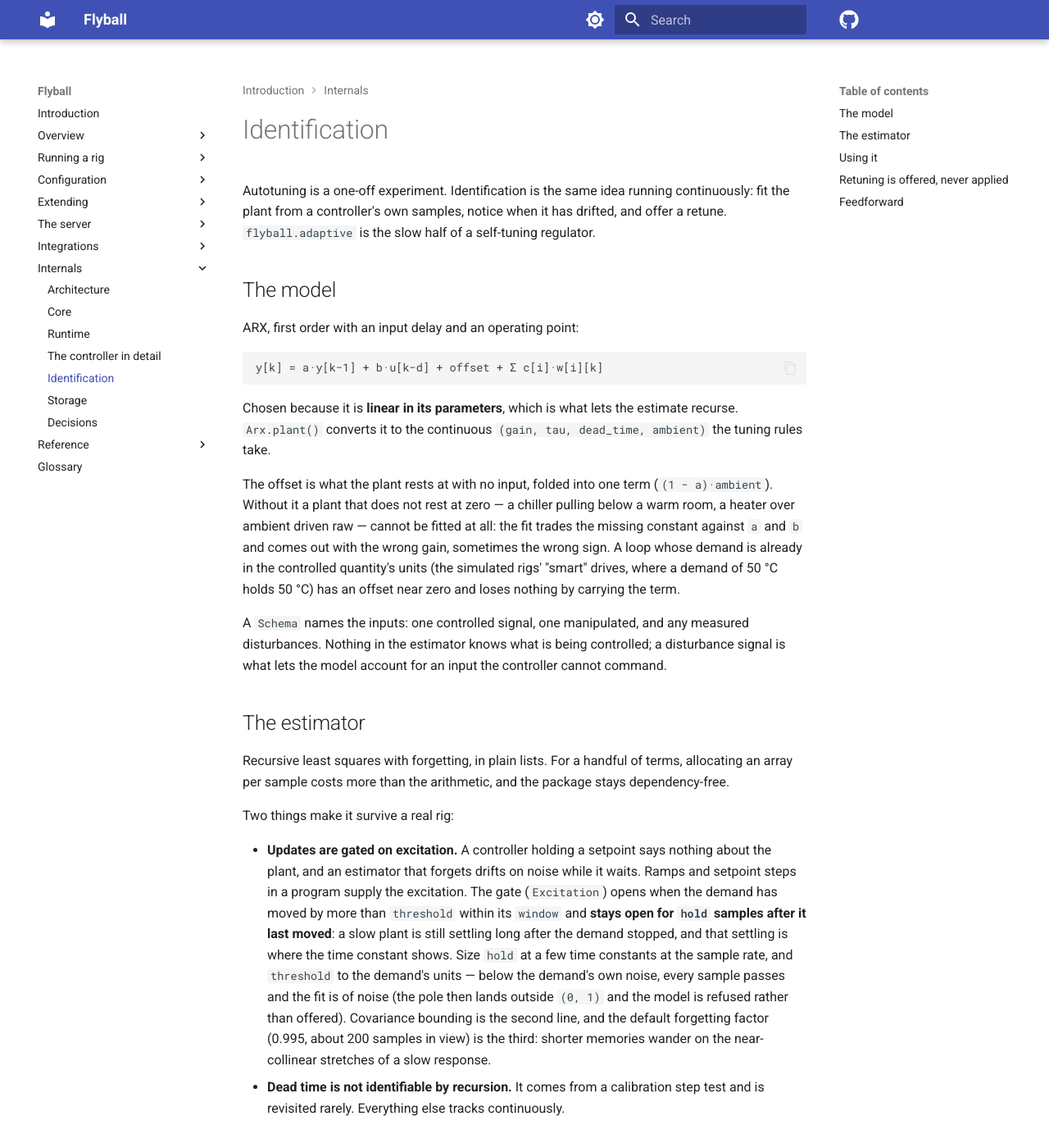
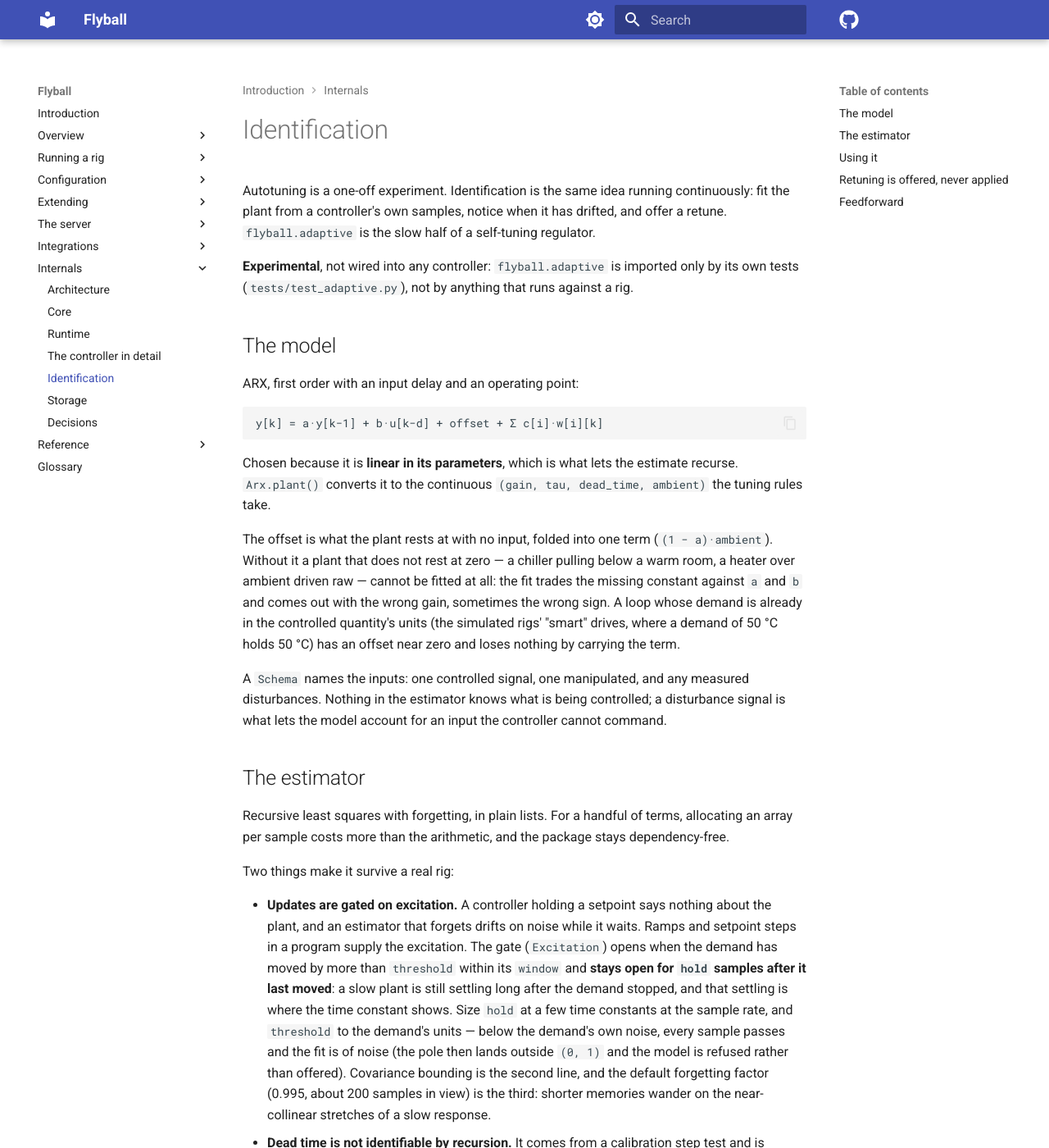
Before and after one commit to bengineer42/flyball, an MkDocs documentation site: the page built from book/src/6-internals/identification.md, in a window 1280 px wide and 1400 px high. Shown: the whole window at 82% size. Built offline with MkDocs 1.6.1 and Material for MkDocs 9.7.7, drawn with Linux system fonts in a browser that asks for light colours; comment, search, counter and statistics services are not loaded; the version menu is left out; some of the changed text lies outside the part shown.

Commit message:
book: fix two dead imports on free pages (FD-09 half)
simulation.md's Bench/Controller example imported Controller from
flyball.control, which doesn't export it (it moved to
flyball.model.controller with the registry redesign). identification.md's
adaptive example imported Transfer and ValueSource from flyball.control
for the same reason -- Transfer lives in flyball.model.law, ValueSource in
flyball.model.controller.

Verified: uv run python -c with the four corrected imports.

Co-Authored-By: Claude Opus 5.5 (1M context) <noreply@anthropic.com>

````diff
--- a/book/src/6-internals/identification.md
+++ b/book/src/6-internals/identification.md
@@ -4,6 +4,10 @@ Autotuning is a one-off experiment. Identification is the same idea running
 continuously: fit the plant from a controller's own samples, notice when it
 has drifted, and offer a retune. `flyball.adaptive` is the slow half of a
 self-tuning regulator.
+
+**Experimental**, not wired into any controller: `flyball.adaptive` is
+imported only by its own tests (`tests/test_adaptive.py`), not by anything
+that runs against a rig.
 
 ## The model
 
@@ -61,7 +65,8 @@ Two things make it survive a real rig:
 ```python
 from flyball.adaptive import Identifier, Sample, Schema, SelfTuner
 from flyball.autotune import imc
-from flyball.control import Transfer, ValueSource
+from flyball.model.controller import ValueSource
+from flyball.model.law import Transfer
 
 schema = Schema(controlled=process, manipulated=demand, disturbances=(supply,))
 identifier = Identifier(schema, interval=1.0, delay_samples=4)
````
